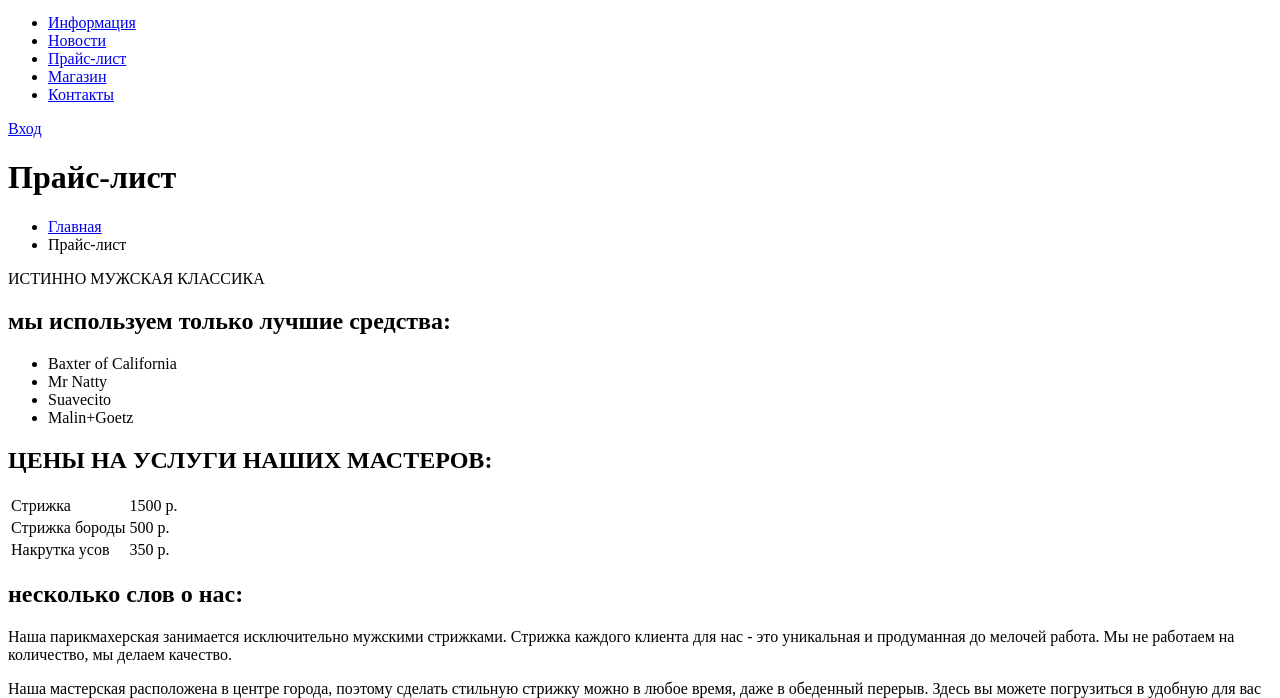
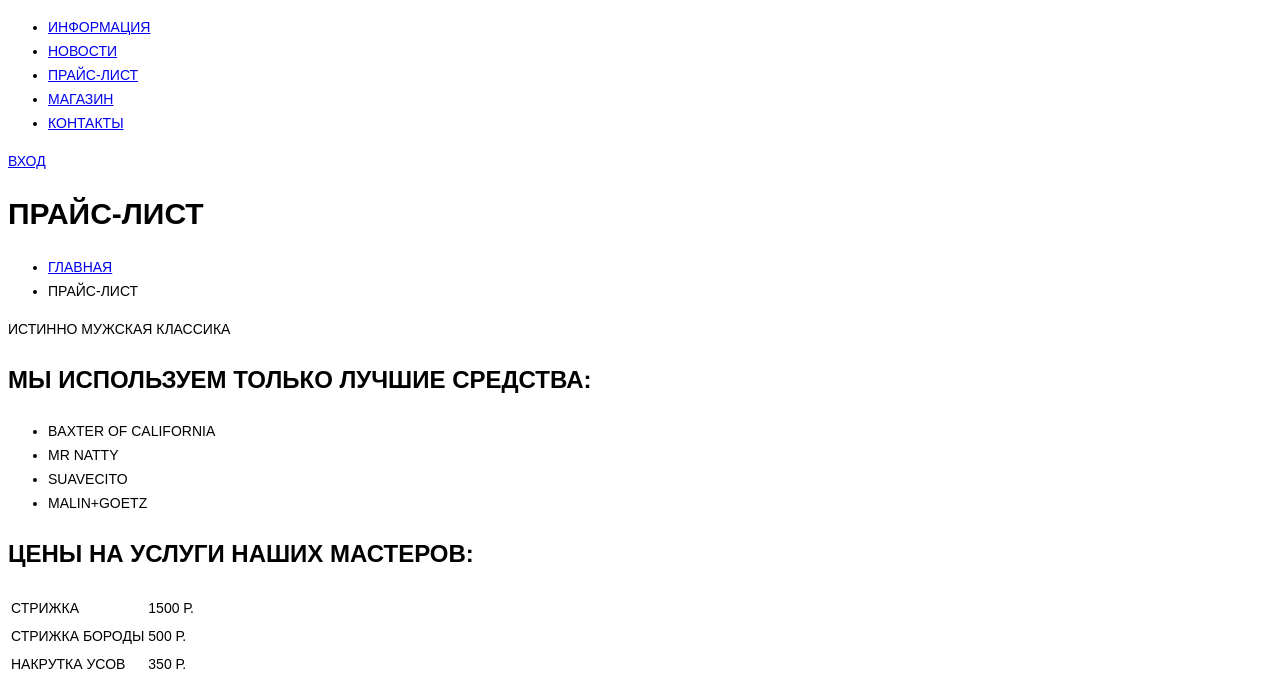
Before and after one commit to dawinn/273215-barbershop-old, a plain HTML site: page price.html in a window 1280 px wide. Shown: the part 84-782 px from the top of the page. Drawn offline with Linux system fonts and the light colour scheme.

Commit message:
Создание текстовых стилей
Корректировка внутренних страниц с учетом созданных стилей.

```diff
--- a/css/style.css
+++ b/css/style.css
@@ -0,0 +1,16 @@
+body {
+  font-size: 14px;
+  line-height: 24px;
+  color: #000000;
+  font-weight: normal;
+  font-family: "PTSans","Arial",sans-serif;
+  text-transform: uppercase;
+}
+h1,h2 {
+  font-size: 30px;
+  line-height: 42px;
+}
+h3 {
+  font-size: 24px;
+  line-height: 30px;
+}
--- a/price.html
+++ b/price.html
@@ -52,7 +52,7 @@
       <div class="content">
         <div>ИСТИННО МУЖСКАЯ КЛАССИКА</div>
         <div>
-          <h2>мы используем только лучшие средства:</h2>
+          <h3>мы используем только лучшие средства:</h3>
           <ul>
             <li>
               Baxter of California
@@ -69,7 +69,7 @@
           </ul>
         </div>
         <div>
-          <h2>ЦЕНЫ НА УСЛУГИ НАШИХ МАСТЕРОВ:</h2>
+          <h3>ЦЕНЫ НА УСЛУГИ НАШИХ МАСТЕРОВ:</h3>
           <table>
             <tr>
               <td>
@@ -98,7 +98,7 @@
           </table>
         </div>
         <div>
-          <h2>несколько слов о нас:</h2>
+          <h3>несколько слов о нас:</h3>
           <p>
             Наша парикмахерская занимается исключительно мужскими стрижками. Стрижка каждого клиента для нас - это уникальная и продуманная до мелочей работа. Мы не работаем на количество, мы делаем качество.
           </p>
```
